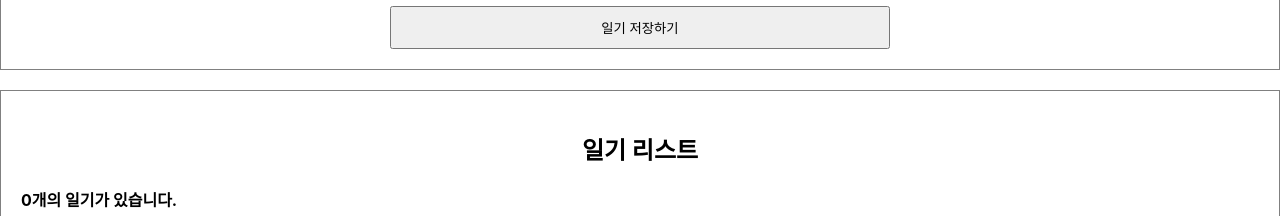
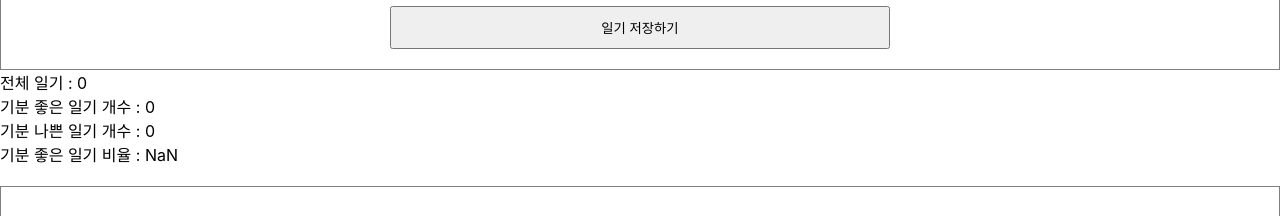
Before and after one commit to marugy/-, a React (Create React App) app: page / in a window 1280 px wide. Shown: the part 404-620 px from the top of the page. Built offline with nearby package versions, Linux system fonts and the light colour scheme; no server answers.

Commit message:
React.memo

```diff
--- a/src/App.js
+++ b/src/App.js
@@ -1,10 +1,8 @@
-import React, { useEffect } from "react";
+import React, { useRef, useEffect } from "react";
 import "./App.css";
 import DiaryEditor from "./DiaryEditor";
 import DiaryList from "./DiaryList.js";
-import { useRef, useState } from "react";
-
-// https://jsonplaceholder.typicode.com/comments
+import { useMemo, useState } from "react";
 
 function App() {
   const [data, setData] = useState([]);
@@ -49,7 +47,6 @@ function App() {
   };
 
   const onRemove = (targetId) => {
-    console.log("${targetId}가 삭제되었습니다");
     const newDiaryList = data.filter((it) => it.id !== targetId);
     setData(newDiaryList);
   };
@@ -62,9 +59,21 @@ function App() {
     );
   };
 
+  const getDiaryAnalysis = useMemo(() => {
+    const goodCount = data.filter((it) => it.emotion >= 3).length;
+    const badCount = data.length - goodCount;
+    const goodRatio = (goodCount / data.length) * 100;
+    return { goodCount, badCount, goodRatio };
+  }, [data.length]);
+  const { goodCount, badCount, goodRatio } = getDiaryAnalysis;
+
   return (
     <div className="App">
       <DiaryEditor onCreate={onCreate} />
+      <div>전체 일기 : {data.length}</div>
+      <div>기분 좋은 일기 개수 : {goodCount}</div>
+      <div>기분 나쁜 일기 개수 : {badCount}</div>
+      <div>기분 좋은 일기 비율 : {goodRatio}</div>
       <DiaryList onEdit={onEdit} onRemove={onRemove} diaryList={data} />
     </div>
   );
```
Also changed, not shown: src/OptimizeTest.js (added, +56 -0 lines).
